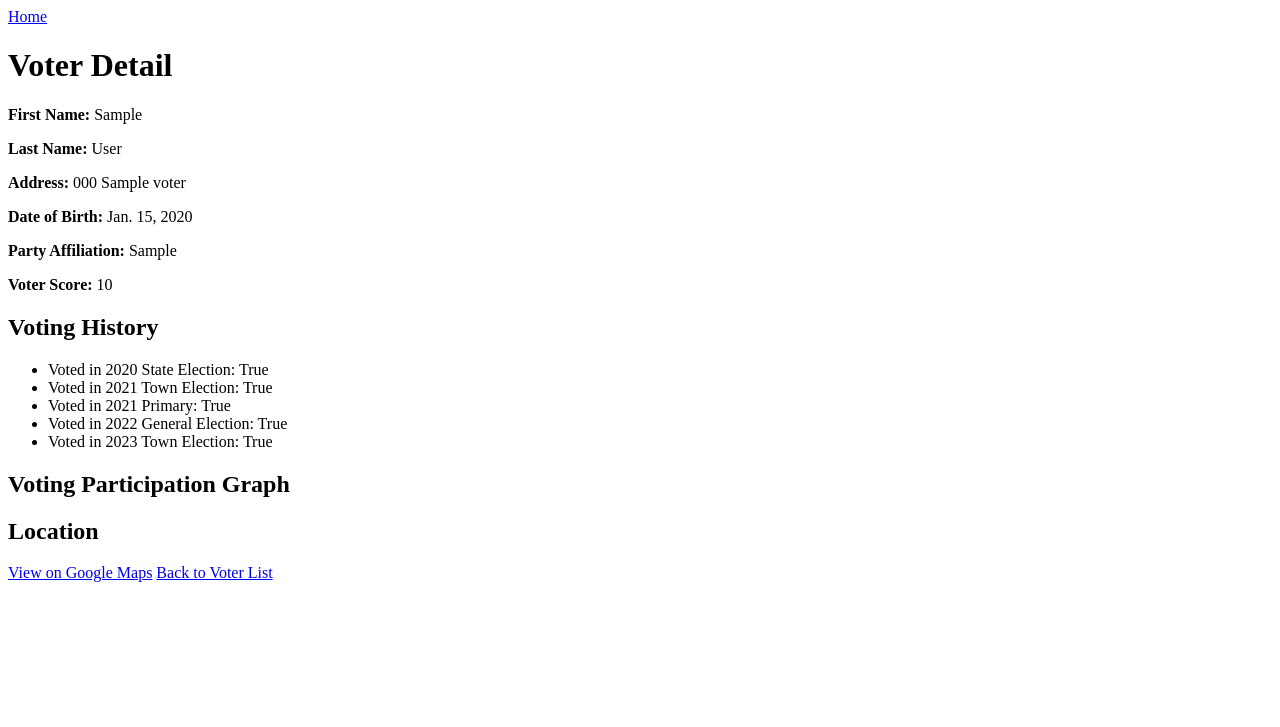
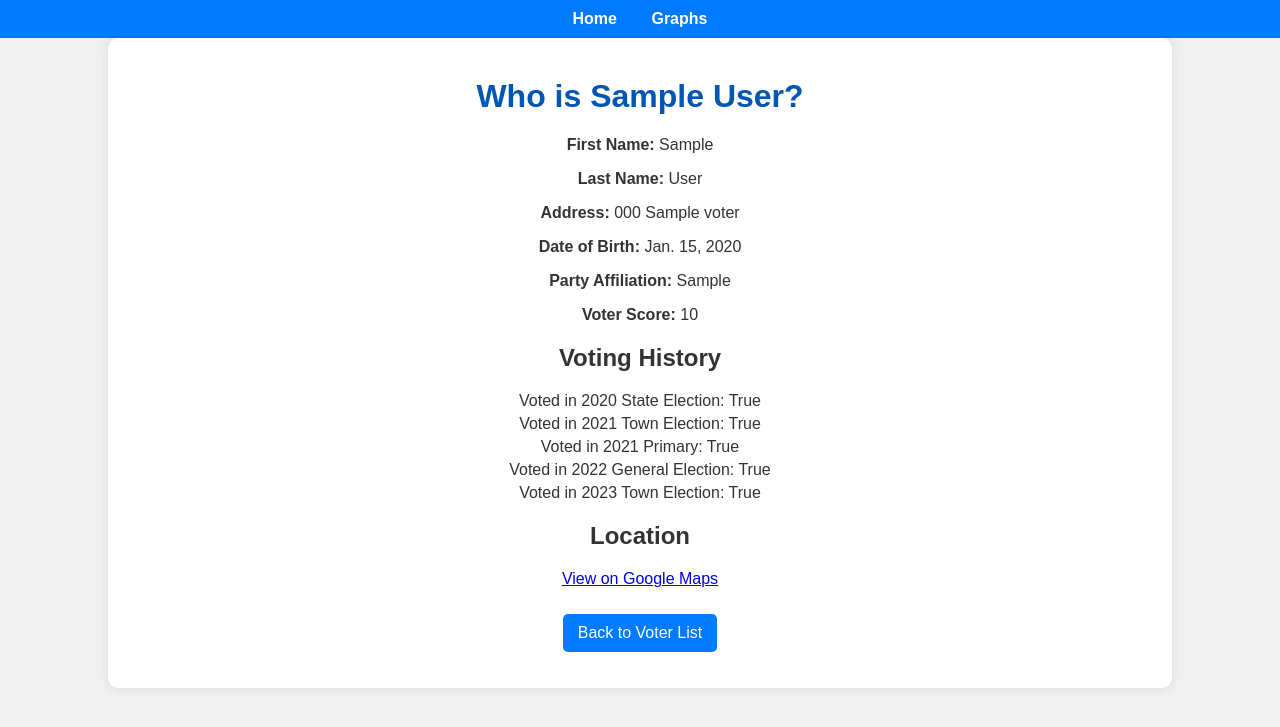
Before and after one commit to enano1/mini-facebook, a Django app: page /voter_analytics/voter/1/ in a window 1280 px wide. Shown: the top 727 px of the page. Run offline with Django 5.2, Linux system fonts and the light colour scheme; tables that the repository leaves empty hold one stand-in row (values such as "Sample post").

Commit message:
updated ui and graphs

```diff
--- a/static/voter_analytics/voterstyles.css
+++ b/static/voter_analytics/voterstyles.css
@@ -0,0 +1,130 @@
+body {
+    font-family: Arial, sans-serif;
+    background-color: #f0f0f0;
+    color: #333;
+    margin: 0;
+    padding: 0;
+}
+
+h1 {
+    text-align: center;
+    margin-top: 20px;
+    color: #0056b3;
+}
+
+nav {
+    text-align: center;
+    background-color: #007bff;
+    padding: 10px 0;
+}
+
+nav a {
+    color: white;
+    text-decoration: none;
+    margin: 0 15px;
+    font-weight: bold;
+}
+
+nav a:hover {
+    text-decoration: underline;
+}
+
+.container {
+    text-align: center;
+    /* margin-top: 20px; */
+    width: 80%;
+    margin: auto;
+    background-color: #ffffff;
+    padding: 20px;
+    border-radius: 10px;
+    box-shadow: 0 0 10px rgba(0, 0, 0, 0.1);
+    align-items: center;
+    justify-content: center;
+}
+
+table {
+    width: 100%;
+    border-collapse: collapse;
+    margin: 20px 0;
+}
+
+table th, table td {
+    border: 1px solid #ddd;
+    padding: 8px;
+    text-align: center;
+}
+
+table th {
+    background-color: #007bff;
+    color: white;
+}
+
+.pagination {
+    text-align: center;
+    margin: 20px 0;
+}
+
+.pagination a {
+    margin: 0 5px;
+    text-decoration: none;
+    color: #007bff;
+}
+
+.pagination a:hover {
+    text-decoration: underline;
+}
+
+form {
+    text-align: center;
+    margin-bottom: 20px;
+}
+
+form label {
+    display: inline-block;
+    margin-right: 10px;
+}
+
+form select, form input, form button {
+    margin: 5px;
+    padding: 5px;
+    border-radius: 5px;
+}
+
+form button {
+    background-color: #007bff;
+    color: white;
+    border: none;
+    cursor: pointer;
+}
+
+form button:hover {
+    background-color: #0056b3;
+}
+
+.graph {
+    margin: 20px auto;
+    text-align: center;
+}
+
+a.btn {
+    display: inline-block;
+    background-color: #007bff;
+    color: white;
+    padding: 10px 15px;
+    text-decoration: none;
+    border-radius: 5px;
+    margin-top: 10px;
+}
+
+a.btn:hover {
+    background-color: #0056b3;
+}
+
+ul {
+    padding: 0;
+    list-style-type: none;
+}
+
+ul li {
+    margin: 5px 0;
+}
--- a/voter_analytics/templates/voter_analytics/base.html
+++ b/voter_analytics/templates/voter_analytics/base.html
@@ -2,11 +2,13 @@
 <html>
 <head>
     <title>Voter Analytics</title>
+    {% load static %}
+    <link rel="stylesheet" type="text/css" href="{% static 'voter_analytics/voterstyles.css' %}">
 </head>
 <body>
     <nav>
         <a href="{% url 'voters' %}">Home</a>
-        {% comment %} <a href="{% url 'graphs' %}">Graphs</a> {% endcomment %}
+        <a href="{% url 'graphs' %}">Graphs</a>
     </nav>
     {% block content %}
     {% endblock %}
--- a/voter_analytics/templates/voter_analytics/voter_detail.html
+++ b/voter_analytics/templates/voter_analytics/voter_detail.html
@@ -1,7 +1,8 @@
 {% extends 'voter_analytics/base.html' %}
 
 {% block content %}
-<h1>Voter Detail</h1>
+<div class="container">
+    <h1>Who is {{ voter.first_name }} {{ voter.last_name }}?</h1>
 
     <p><strong>First Name:</strong> {{ voter.first_name }}</p>
     <p><strong>Last Name:</strong> {{ voter.last_name }}</p>
@@ -19,13 +20,15 @@
         <li>Voted in 2023 Town Election: {{ voter.v23town }}</li>
     </ul>
 
-<h2>Voting Participation Graph</h2>
-<div>
-    {{ voter_participation_graph|safe }}
+    <h2>Location</h2>
+    <p>
+        <a href="https://www.google.com/maps/search/{{ voter.street_number }}+{{ voter.street_name }}+{{ voter.zip_code }}" target="_blank">
+            View on Google Maps
+        </a>
+    </p>
+
+    <p>
+        <a href="{% url 'voters' %}" class="btn">Back to Voter List</a>
+    </p>
 </div>
-
-<h2>Location</h2>
-<a href="https://www.google.com/maps/search/{{ voter.street_number }}+{{ voter.street_name }}+{{ voter.zip_code }}" target="_blank">View on Google Maps</a>
-
-<a href="{% url 'voters' %}">Back to Voter List</a>
 {% endblock %}
--- a/voter_analytics/urls.py
+++ b/voter_analytics/urls.py
@@ -4,5 +4,5 @@ from . import views
 urlpatterns = [
     path('', views.VoterListView.as_view(), name='voters'),
     path('voter/<int:pk>/', views.VoterDetailView.as_view(), name='voter'),
-    # path('graphs/', views.GraphView.as_view(), name='graphs'),
+    path('graphs/', views.GraphsView.as_view(), name='graphs'),
 ]
--- a/voter_analytics/views.py
+++ b/voter_analytics/views.py
@@ -1,21 +1,25 @@
+from django.db.models import Count, Q
+from django.db.models.functions import ExtractYear
 from django.shortcuts import render
+from django.views.generic import DetailView, ListView
+from .forms import VoterFilterForm
 from .models import Voter
-from django.views.generic import ListView, DetailView
-from .models import Voter
-from django.db.models import Q
-from django.shortcuts import render
+import plotly.graph_objs as go
+import plotly
+
+
 
 class VoterListView(ListView):
     model = Voter
     template_name = 'voter_analytics/voter_list.html'
     context_object_name = 'voters'
-    paginate_by = 100
+    paginate_by = 50
 
     def get_queryset(self):
         """Filter queryset based on search criteria."""
         qs = super().get_queryset()
 
-        # Retrieve filter values from GET request
+        # Add filters here
         party_affiliation = self.request.GET.get('party_affiliation')
         min_dob = self.request.GET.get('min_dob')
         max_dob = self.request.GET.get('max_dob')
@@ -45,18 +49,11 @@ class VoterListView(ListView):
 
     def get_context_data(self, **kwargs):
         context = super().get_context_data(**kwargs)
-
-        # Add filter options to context
         context['party_options'] = Voter.objects.values_list('party_affiliation', flat=True).distinct()
         context['year_range'] = range(1900, 2025)
         context['voter_score_range'] = range(1, 6)
         context['election_fields'] = ['v20state', 'v21town', 'v21primary', 'v22general', 'v23town']
         return context
-
-# import plotly.graph_objs as go
-# import plotly.offline as pyo
-from django.views.generic import DetailView
-from .models import Voter
 
 class VoterDetailView(DetailView):
     model = Voter
@@ -67,7 +64,6 @@ class VoterDetailView(DetailView):
         context = super().get_context_data(**kwargs)
         voter = self.get_object()
 
-        # Example: Bar chart for voter participation in elections
         participation_data = {
             'v20state': voter.v20state,
             'v21town': voter.v21town,
@@ -76,103 +72,59 @@ class VoterDetailView(DetailView):
             'v23town': voter.v23town,
         }
 
-        # data = go.Bar(x=list(participation_data.keys()), y=[int(v) for v in participation_data.values()])
-        # layout = go.Layout(title=f'{voter.first_name} {voter.last_name} - Election Participation', xaxis={'title': 'Elections'}, yaxis={'title': 'Voted (1: Yes, 0: No)'})
-        # fig = go.Figure(data=[data], layout=layout)
+        return context
 
-        # context['voter_participation_graph'] = pyo.plot(fig, auto_open=False, output_type='div')
+class GraphsView(ListView):
+    model = Voter
+    template_name = 'voter_analytics/graphs.html'
+    context_object_name = 'voters'
+    paginate_by = 100
+
+    def get_queryset(self):
+        """Filter voters based on form data."""
+        queryset = super().get_queryset()
+        form = VoterFilterForm(self.request.GET)
+        if form.is_valid():
+            if form.cleaned_data['party_affiliation']:
+                queryset = queryset.filter(party_affiliation=form.cleaned_data['party_affiliation'])
+            if form.cleaned_data['min_date_of_birth']:
+                queryset = queryset.filter(date_of_birth__gte=form.cleaned_data['min_date_of_birth'])
+            if form.cleaned_data['max_date_of_birth']:
+                queryset = queryset.filter(date_of_birth__lte=form.cleaned_data['max_date_of_birth'])
+            if form.cleaned_data['voter_score']:
+                queryset = queryset.filter(voter_score=form.cleaned_data['voter_score'])
+            for election in ['v20state', 'v21town', 'v21primary', 'v22general', 'v23town']:
+                if self.request.GET.get(election):
+                    queryset = queryset.filter(**{election: True})
+        return queryset
+
+    def get_context_data(self, **kwargs):
+        context = super().get_context_data(**kwargs)
+        voters = self.get_queryset()
+
+        # yob dist
+        yob_counts = voters.annotate(year_of_birth=ExtractYear('date_of_birth')).values('year_of_birth').annotate(count=Count('id')).order_by('year_of_birth')
+        fig1 = go.Bar(x=[item['year_of_birth'] for item in yob_counts], y=[item['count'] for item in yob_counts])
+        context['yob_chart'] = plotly.offline.plot({"data": [fig1], "layout": {"title": "Distribution of Voters by Year of Birth"}}, auto_open=False, output_type="div")
+
+        # pie chart
+        party_counts = voters.values('party_affiliation').annotate(count=Count('id'))
+        fig2 = go.Figure(data=[go.Pie(labels=[item['party_affiliation'] for item in party_counts],
+                                      values=[item['count'] for item in party_counts],
+                                      hole=0.3)])
+        fig2.update_layout(title_text="Distribution of Voters by Party Affiliation", height=1000, width=1000)
+        context['party_pie_chart'] = plotly.offline.plot(fig2, auto_open=False, output_type="div")
+
+        participation_data = [
+            {'election': '2020 State', 'count': voters.filter(v20state=True).count()},
+            {'election': '2021 Town', 'count': voters.filter(v21town=True).count()},
+            {'election': '2021 Primary', 'count': voters.filter(v21primary=True).count()},
+            {'election': '2022 General', 'count': voters.filter(v22general=True).count()},
+            {'election': '2023 Town', 'count': voters.filter(v23town=True).count()},
+        ]
+        fig3 = go.Bar(x=[item['election'] for item in participation_data], y=[item['count'] for item in participation_data])
+        context['participation_chart'] = plotly.offline.plot({"data": [fig3], "layout": {"title": "Voting Participation"}}, auto_open=False, output_type="div")
+
+        context['form'] = VoterFilterForm(self.request.GET)
 
         return context
-
-# # import plotly.graph_objs as go
-# # import plotly.offline as pyo
-# from django.views.generic import ListView
-# from .models import *
-
-# class GraphView(ListView):
-#     model = Voter
-#     template_name = 'voter_analytics/graphs.html'
-#     context_object_name = 'voters'
-#     paginate_by = 100
-
-#     def get_queryset(self):
-#         """Filter queryset based on search criteria."""
-#         qs = super().get_queryset()
-
-#         # Retrieve filter values from GET request
-#         party_affiliation = self.request.GET.get('party_affiliation')
-#         min_dob = self.request.GET.get('min_dob')
-#         max_dob = self.request.GET.get('max_dob')
-#         voter_score = self.request.GET.get('voter_score')
-#         voted_in = {
-#             'v20state': self.request.GET.get('v20state'),
-#             'v21town': self.request.GET.get('v21town'),
-#             'v21primary': self.request.GET.get('v21primary'),
-#             'v22general': self.request.GET.get('v22general'),
-#             'v23town': self.request.GET.get('v23town'),
-#         }
-
-#         # Apply filters
-#         if party_affiliation:
-#             qs = qs.filter(party_affiliation=party_affiliation)
-#         if min_dob:
-#             qs = qs.filter(date_of_birth__gte=min_dob)
-#         if max_dob:
-#             qs = qs.filter(date_of_birth__lte=max_dob)
-#         if voter_score:
-#             qs = qs.filter(voter_score=voter_score)
-#         for field, value in voted_in.items():
-#             if value == 'on':
-#                 qs = qs.filter(**{field: True})
-
-#         return qs
-
-#     def get_context_data(self, **kwargs):
-#         context = super().get_context_data(**kwargs)
-
-#         # Add filter options to context
-#         context['party_options'] = Voter.objects.values_list('party_affiliation', flat=True).distinct()
-#         context['year_range'] = range(1900, 2025)
-#         context['voter_score_range'] = range(1, 6)
-#         context['election_fields'] = ['v20state', 'v21town', 'v21primary', 'v22general', 'v23town']
-
-#         # Generate graphs
-#         context['graph_birth_year'] = self.get_birth_year_histogram()
-#         context['graph_party_affiliation'] = self.get_party_affiliation_pie_chart()
-#         context['graph_election_participation'] = self.get_election_participation_histogram()
-
-#         return context
-
-#     def get_birth_year_histogram(self):
-#         """Generate histogram for voter birth years."""
-#         birth_years = self.get_queryset().values_list('date_of_birth', flat=True)
-#         birth_years = [dob.year for dob in birth_years]
-
-#         data = go.Histogram(x=birth_years, nbinsx=30)
-#         layout = go.Layout(title='Distribution of Voters by Year of Birth', xaxis={'title': 'Year of Birth'}, yaxis={'title': 'Count'})
-
-#         fig = go.Figure(data=[data], layout=layout)
-#         return pyo.plot(fig, auto_open=False, output_type='div')
-
-#     def get_party_affiliation_pie_chart(self):
-#         """Generate pie chart for party affiliation."""
-#         queryset = self.get_queryset().values('party_affiliation').annotate(count=models.Count('party_affiliation'))
-#         labels = [item['party_affiliation'] for item in queryset]
-#         values = [item['count'] for item in queryset]
-
-#         data = go.Pie(labels=labels, values=values)
-#         layout = go.Layout(title='Distribution of Voters by Party Affiliation', height=1000, width=800)
-
-#         fig = go.Figure(data=[data], layout=layout)
-#         return pyo.plot(fig, auto_open=False, output_type='div')
-
-#     def get_election_participation_histogram(self):
-#         """Generate histogram for election participation."""
-#         election_fields = ['v20state', 'v21town', 'v21primary', 'v22general', 'v23town']
-#         counts = [self.get_queryset().filter(**{field: True}).count() for field in election_fields]
-
-#         data = go.Bar(x=election_fields, y=counts)
-#         layout = go.Layout(title='Voter Participation in Elections', xaxis={'title': 'Election'}, yaxis={'title': 'Count'})
-
-#         fig = go.Figure(data=[data], layout=layout)
-#         return pyo.plot(fig, auto_open=False, output_type='div')
```
Also changed, not shown: voter_analytics/forms.py (added, +20 -0 lines), voter_analytics/templates/voter_analytics/graphs.html (+14 -16 lines), voter_analytics/templates/voter_analytics/voter_list.html (+14 -3 lines). Lines whose indentation alone changed are shown as unchanged.
